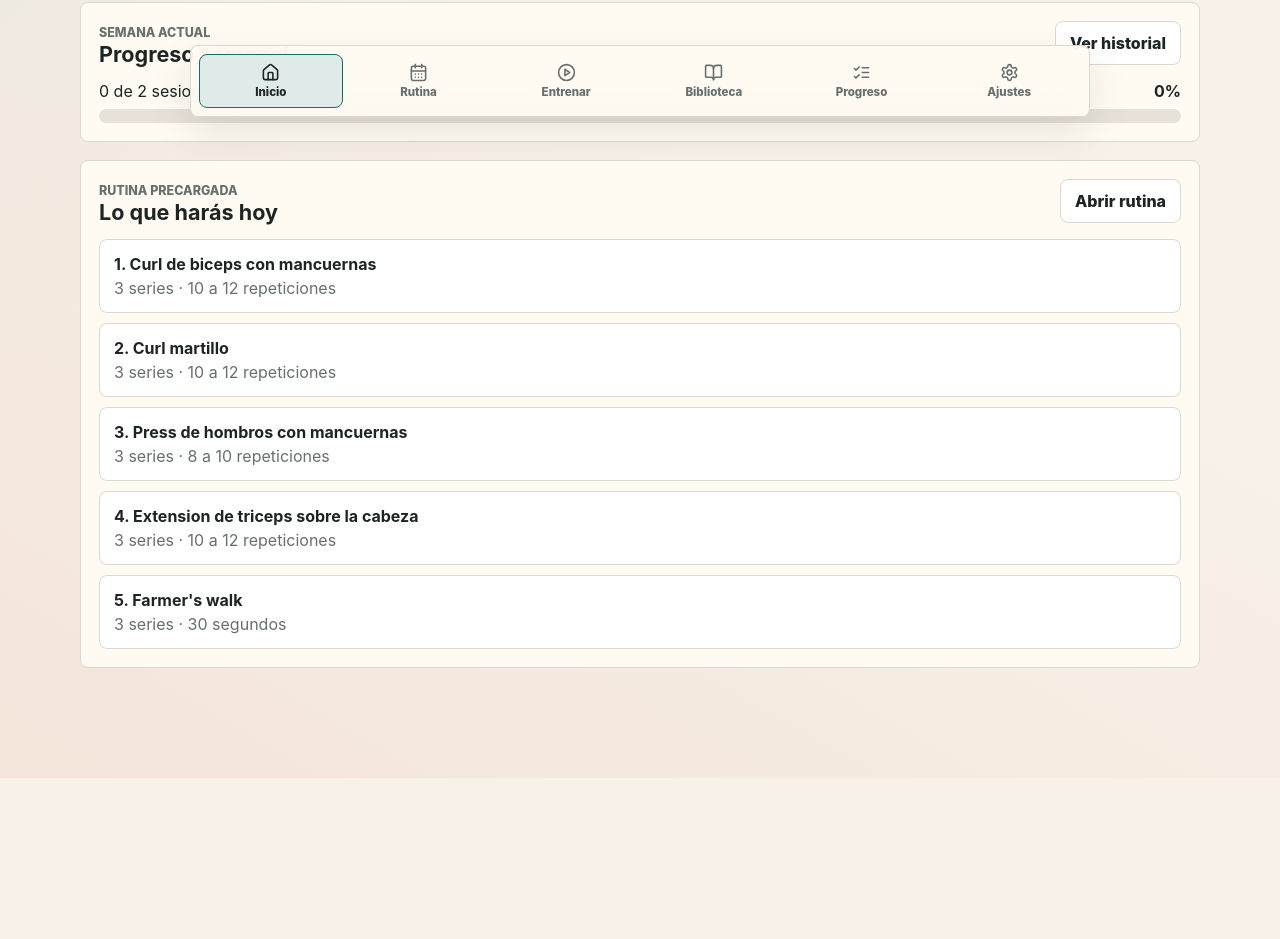
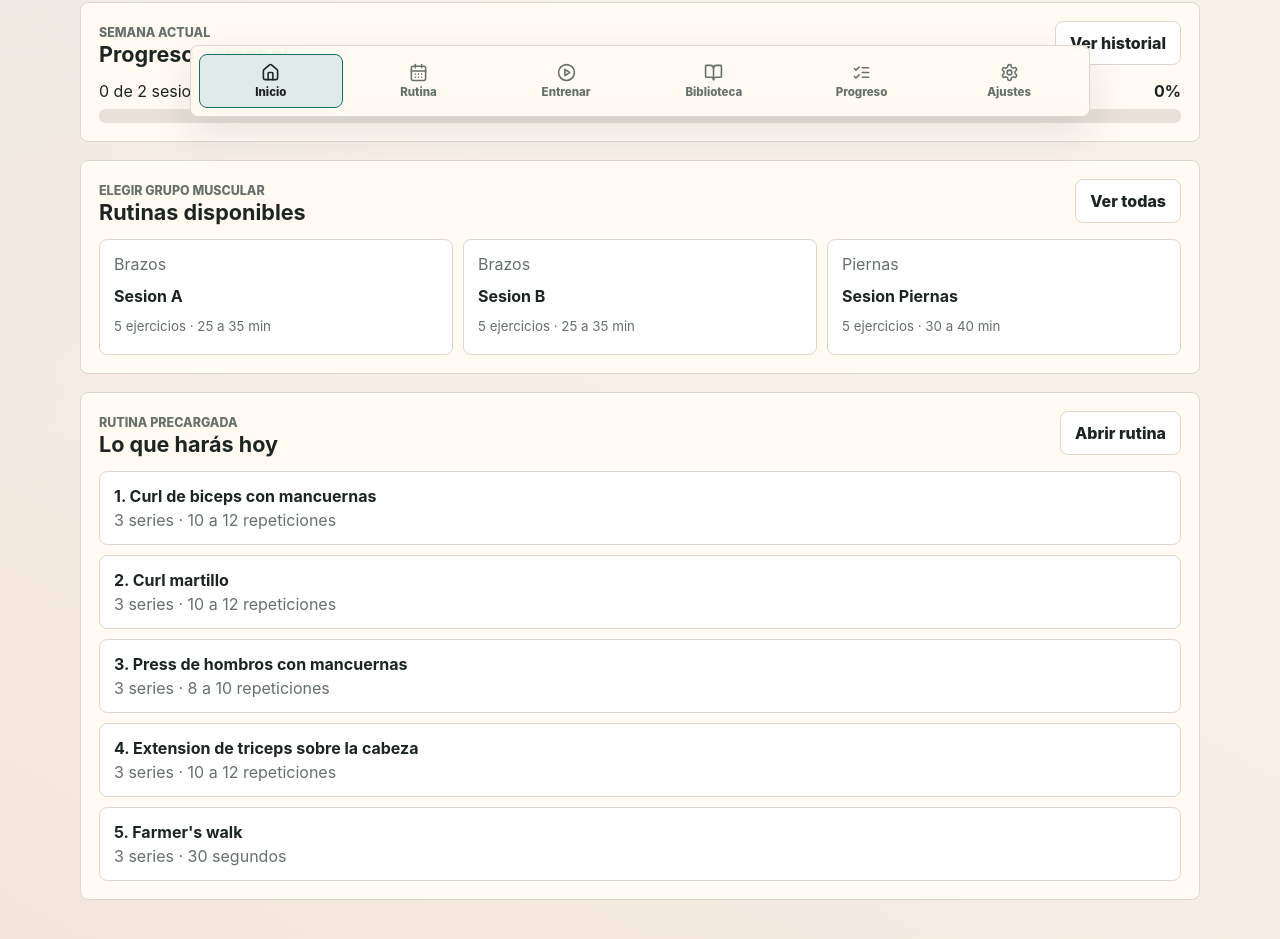
Before and after one commit to NetRN86/App-Ejercicio, a React (Vite) app: page / in a window 1280 px wide. Shown: the part 665-1604 px from the top of the page. Before the commit the page ends 1443 px from the top, so only its background shows below. Built offline with nearby package versions, Linux system fonts and the light colour scheme.

Commit message:
agrega rutina inicial de piernas

```diff
--- a/src/App.tsx
+++ b/src/App.tsx
@@ -8,7 +8,7 @@ import { RoutinePage } from './pages/RoutinePage';
 import { SettingsPage } from './pages/SettingsPage';
 import { WorkoutPage } from './pages/WorkoutPage';
 import { getSettings, getWorkoutLogs, resetAllProgress, saveSettings, saveWorkoutLog } from './services/storage';
-import type { UserSettings, WorkoutLog } from './types';
+import type { SessionId, UserSettings, WorkoutLog } from './types';
 
 type Page = 'inicio' | 'rutina' | 'entrenamiento' | 'biblioteca' | 'progreso' | 'configuracion';
 
@@ -23,7 +23,7 @@ const navItems: Array<{ id: Page; label: string; icon: LucideIcon }> = [
 
 export function App() {
   const [page, setPage] = useState<Page>('inicio');
-  const [activeSession, setActiveSession] = useState<'A' | 'B'>('A');
+  const [activeSession, setActiveSession] = useState<SessionId>('A');
   const [logs, setLogs] = useState<WorkoutLog[]>(() => getWorkoutLogs());
   const [settings, setSettings] = useState<UserSettings>(() => getSettings());
 
@@ -33,7 +33,7 @@ export function App() {
     saveSettings(settings);
   }, [settings]);
 
-  function startWorkout(sessionId: 'A' | 'B') {
+  function startWorkout(sessionId: SessionId) {
     setActiveSession(sessionId);
     setPage('entrenamiento');
   }
--- a/src/components/ExerciseAnimation.tsx
+++ b/src/components/ExerciseAnimation.tsx
@@ -18,6 +18,11 @@ const movementCopy: Record<AnimationType, string> = {
   'lateral-raise': 'Eleva los brazos hacia los lados hasta altura de hombros sin impulso.',
   'triceps-kickback': 'Con el codo fijo, extiende el antebrazo hacia atras.',
   'isometric-hold': 'Sostén las mancuernas con postura alta y respiración constante.',
+  'goblet-squat': 'Baja la cadera como si te sentaras y sube empujando el piso con los talones.',
+  'romanian-deadlift': 'Lleva la cadera hacia atras con espalda larga y vuelve apretando gluteos.',
+  'reverse-lunge': 'Da un paso atras, baja con control y regresa empujando con la pierna delantera.',
+  'calf-raise': 'Sube los talones lentamente, pausa arriba y baja sin rebotar.',
+  'glute-bridge': 'Eleva la cadera apretando gluteos y baja con control.',
 };
 
 export function ExerciseAnimation({ type, label }: Props) {
--- a/src/data/exercises.ts
+++ b/src/data/exercises.ts
@@ -192,6 +192,101 @@ export const exercises: Exercise[] = [
     easierVariation: 'Haz rondas de 15 segundos.',
     harderVariation: 'Agrega 5 segundos por ronda.',
   },
+  {
+    id: 'goblet-squat',
+    name: 'Sentadilla goblet con mancuerna',
+    category: 'Piernas',
+    equipment: 'Una mancuerna de 5 kg',
+    difficulty: 'Principiante',
+    sets: 3,
+    reps: '10 a 12 repeticiones',
+    restSeconds: 90,
+    musclesWorked: ['Cuadriceps', 'Gluteos', 'Core'],
+    animationType: 'goblet-squat',
+    instructions: ['Sujeta una mancuerna frente al pecho.', 'Coloca los pies al ancho de hombros.', 'Baja como si te sentaras en una silla.', 'Sube empujando el piso con ambos pies.'],
+    techniqueTips: ['Rodillas siguen la direccion de los pies.', 'Pecho alto.', 'Talones apoyados durante todo el movimiento.'],
+    commonMistakes: ['Meter las rodillas hacia adentro.', 'Levantar los talones.', 'Redondear la espalda.'],
+    breathing: 'Inhala al bajar y exhala al subir.',
+    safetyNotes: ['Detente si aparece dolor agudo en rodilla o cadera.', 'Usa un rango comodo y controlado.'],
+    easierVariation: 'Haz sentadilla a una silla sin peso.',
+    harderVariation: 'Agrega pausa de dos segundos abajo.',
+  },
+  {
+    id: 'romanian-deadlift',
+    name: 'Peso muerto rumano con mancuernas',
+    category: 'Piernas',
+    equipment: 'Dos mancuernas de 5 kg',
+    difficulty: 'Principiante',
+    sets: 3,
+    reps: '10 a 12 repeticiones',
+    restSeconds: 90,
+    musclesWorked: ['Isquiotibiales', 'Gluteos', 'Espalda baja estabilizadora'],
+    animationType: 'romanian-deadlift',
+    instructions: ['Sujeta las mancuernas frente a los muslos.', 'Flexiona ligeramente las rodillas.', 'Lleva la cadera hacia atras manteniendo espalda larga.', 'Sube apretando gluteos sin arquear la espalda.'],
+    techniqueTips: ['Las mancuernas bajan cerca de las piernas.', 'Siente estiramiento en la parte posterior del muslo.', 'Cuello alineado con la espalda.'],
+    commonMistakes: ['Doblar demasiado las rodillas.', 'Redondear la espalda.', 'Alejar las mancuernas del cuerpo.'],
+    breathing: 'Inhala al bajar y exhala al volver arriba.',
+    safetyNotes: ['No busques tocar el suelo si pierdes postura.', 'Mantén el abdomen firme.'],
+    easierVariation: 'Haz el movimiento con manos en la cadera y sin peso.',
+    harderVariation: 'Baja en cuatro segundos.',
+  },
+  {
+    id: 'reverse-lunge',
+    name: 'Zancada reversa con mancuernas',
+    category: 'Piernas',
+    equipment: 'Dos mancuernas de 5 kg',
+    difficulty: 'Principiante',
+    sets: 3,
+    reps: '8 a 10 repeticiones por pierna',
+    restSeconds: 90,
+    musclesWorked: ['Cuadriceps', 'Gluteos', 'Isquiotibiales'],
+    animationType: 'reverse-lunge',
+    instructions: ['Ponte de pie con una mancuerna en cada mano.', 'Da un paso hacia atras con control.', 'Baja hasta un rango comodo.', 'Empuja con la pierna delantera para volver al inicio.'],
+    techniqueTips: ['Mantén el torso alto.', 'La rodilla delantera apunta al frente.', 'Alterna piernas con calma.'],
+    commonMistakes: ['Dar un paso demasiado corto.', 'Golpear la rodilla trasera.', 'Inclinarse hacia adelante.'],
+    breathing: 'Inhala al bajar y exhala al subir.',
+    safetyNotes: ['Hazlo sin peso si pierdes equilibrio.', 'Usa una pared cercana como apoyo si lo necesitas.'],
+    easierVariation: 'Zancada reversa sin mancuernas.',
+    harderVariation: 'Agrega pausa de un segundo abajo.',
+  },
+  {
+    id: 'calf-raise',
+    name: 'Elevacion de talones con mancuernas',
+    category: 'Piernas',
+    equipment: 'Dos mancuernas de 5 kg',
+    difficulty: 'Principiante',
+    sets: 3,
+    reps: '12 a 15 repeticiones',
+    restSeconds: 60,
+    musclesWorked: ['Pantorrillas', 'Tobillos estabilizadores'],
+    animationType: 'calf-raise',
+    instructions: ['Sujeta una mancuerna en cada mano.', 'Ponte de pie con postura alta.', 'Sube los talones lentamente.', 'Baja hasta apoyar todo el pie sin rebotar.'],
+    techniqueTips: ['Pausa arriba un segundo.', 'Movimiento vertical.', 'Mantén el peso repartido entre ambos pies.'],
+    commonMistakes: ['Rebotar rapido.', 'Inclinar el cuerpo.', 'Abrir los tobillos hacia afuera.'],
+    breathing: 'Exhala al subir e inhala al bajar.',
+    safetyNotes: ['Hazlo cerca de una pared si necesitas equilibrio.'],
+    easierVariation: 'Hazlo sin mancuernas.',
+    harderVariation: 'Baja en tres segundos.',
+  },
+  {
+    id: 'glute-bridge',
+    name: 'Puente de gluteos con mancuerna',
+    category: 'Gluteos',
+    equipment: 'Una mancuerna de 5 kg',
+    difficulty: 'Principiante',
+    sets: 3,
+    reps: '12 a 15 repeticiones',
+    restSeconds: 75,
+    musclesWorked: ['Gluteos', 'Isquiotibiales', 'Core'],
+    animationType: 'glute-bridge',
+    instructions: ['Acuestate boca arriba con rodillas flexionadas.', 'Coloca una mancuerna sobre la cadera y sujetala con ambas manos.', 'Eleva la cadera apretando gluteos.', 'Baja con control sin perder tension.'],
+    techniqueTips: ['Costillas abajo.', 'No arquees la espalda al subir.', 'Empuja desde los talones.'],
+    commonMistakes: ['Subir usando la espalda baja.', 'Separar demasiado los pies.', 'Dejar caer la cadera.'],
+    breathing: 'Exhala al elevar e inhala al bajar.',
+    safetyNotes: ['Coloca una toalla bajo la mancuerna si molesta la cadera.'],
+    easierVariation: 'Hazlo sin peso.',
+    harderVariation: 'Pausa dos segundos arriba.',
+  },
 ];
 
 export const getExerciseById = (id: string) => exercises.find((exercise) => exercise.id === id);
--- a/src/data/workouts.ts
+++ b/src/data/workouts.ts
@@ -14,6 +14,7 @@ export const workoutSessions: WorkoutSession[] = [
     name: 'Sesion A',
     dayLabel: 'Martes',
     estimatedMinutes: '25 a 35 min',
+    group: 'Brazos',
     exerciseIds: ['biceps-curl', 'hammer-curl', 'shoulder-press', 'overhead-triceps', 'farmers-walk'],
   },
   {
@@ -21,6 +22,15 @@ export const workoutSessions: WorkoutSession[] = [
     name: 'Sesion B',
     dayLabel: 'Viernes',
     estimatedMinutes: '25 a 35 min',
+    group: 'Brazos',
     exerciseIds: ['alternating-curl', 'reverse-curl', 'lateral-raise', 'triceps-kickback', 'isometric-hold'],
   },
+  {
+    id: 'C',
+    name: 'Sesion Piernas',
+    dayLabel: 'Sabado',
+    estimatedMinutes: '30 a 40 min',
+    group: 'Piernas',
+    exerciseIds: ['goblet-squat', 'romanian-deadlift', 'reverse-lunge', 'calf-raise', 'glute-bridge'],
+  },
 ];
--- a/src/pages/HomePage.tsx
+++ b/src/pages/HomePage.tsx
@@ -1,18 +1,19 @@
 import { Dumbbell, Play, Timer, Trophy } from 'lucide-react';
 import { exercises } from '../data/exercises';
 import { workoutSessions } from '../data/workouts';
-import type { WorkoutLog } from '../types';
+import type { SessionId, WorkoutLog } from '../types';
 import { ProgressBar } from '../components/ProgressBar';
 import { SafetyNotice } from '../components/SafetyNotice';
 
 interface Props {
   logs: WorkoutLog[];
-  onStart: (sessionId: 'A' | 'B') => void;
+  onStart: (sessionId: SessionId) => void;
   onNavigate: (page: string) => void;
 }
 
 export function HomePage({ logs, onStart, onNavigate }: Props) {
-  const nextSession = logs[0]?.sessionId === 'A' ? workoutSessions[1] : workoutSessions[0];
+  const armsSessions = workoutSessions.filter((session) => session.group === 'Brazos');
+  const nextSession = logs[0]?.sessionId === 'A' ? armsSessions[1] : armsSessions[0];
   const completedThisWeek = logs.filter((log) => Date.now() - new Date(log.date).getTime() < 7 * 86400000).length;
   const exerciseCount = nextSession.exerciseIds.length;
   const last = logs[0];
@@ -51,6 +52,25 @@ export function HomePage({ logs, onStart, onNavigate }: Props) {
       <section className="content-band">
         <div className="section-heading">
           <div>
+            <span className="eyebrow">Elegir grupo muscular</span>
+            <h2>Rutinas disponibles</h2>
+          </div>
+          <button type="button" className="ghost-button" onClick={() => onNavigate('rutina')}>Ver todas</button>
+        </div>
+        <div className="routine-choice-grid">
+          {workoutSessions.map((session) => (
+            <button key={session.id} type="button" className="routine-choice" onClick={() => onStart(session.id)}>
+              <span>{session.group}</span>
+              <strong>{session.name}</strong>
+              <small>{session.exerciseIds.length} ejercicios · {session.estimatedMinutes}</small>
+            </button>
+          ))}
+        </div>
+      </section>
+
+      <section className="content-band">
+        <div className="section-heading">
+          <div>
             <span className="eyebrow">Rutina precargada</span>
             <h2>Lo que harás hoy</h2>
           </div>
--- a/src/pages/LibraryPage.tsx
+++ b/src/pages/LibraryPage.tsx
@@ -2,12 +2,13 @@ import { useMemo, useState } from 'react';
 import { ExerciseCard } from '../components/ExerciseCard';
 import { exercises } from '../data/exercises';
 
-const filters = ['Todos', 'Biceps', 'Triceps', 'Hombros', 'Antebrazos', 'Una mancuerna', 'Dos mancuernas'];
+const filters = ['Todos', 'Biceps', 'Triceps', 'Hombros', 'Antebrazos', 'Piernas', 'Gluteos', 'Peso corporal', 'Una mancuerna', 'Dos mancuernas'];
 
 export function LibraryPage() {
   const [filter, setFilter] = useState('Todos');
   const filtered = useMemo(() => exercises.filter((exercise) => {
     if (filter === 'Todos') return true;
+    if (filter === 'Peso corporal') return exercise.equipment === 'Peso corporal';
     if (filter === 'Una mancuerna') return exercise.equipment.startsWith('Una');
     if (filter === 'Dos mancuernas') return exercise.equipment.startsWith('Dos');
     return exercise.category === filter;
--- a/src/pages/WorkoutPage.tsx
+++ b/src/pages/WorkoutPage.tsx
@@ -6,11 +6,11 @@ import { RestTimer } from '../components/RestTimer';
 import { warmupSteps, workoutSessions } from '../data/workouts';
 import { exercises } from '../data/exercises';
 import { clearActiveWorkout, saveActiveWorkout } from '../services/storage';
-import type { ActiveWorkoutState, CompletedSet, UserSettings, WorkoutLog } from '../types';
+import type { ActiveWorkoutState, CompletedSet, SessionId, UserSettings, WorkoutLog } from '../types';
 import { getRestWithAdjustment } from '../utils/timer';
 
 interface Props {
-  sessionId: 'A' | 'B';
+  sessionId: SessionId;
   settings: UserSettings;
   onFinish: (log: WorkoutLog) => void;
   onExit: () => void;
--- a/src/styles.css
+++ b/src/styles.css
@@ -432,6 +432,31 @@ p {
 .motion-farmers-walk .leg,
 .motion-farmers-walk .dumbbell { animation: walk-bob 1s ease-in-out infinite alternate; }
 .motion-isometric-hold .dumbbell { animation-name: hold-pulse; }
+.motion-goblet-squat .body,
+.motion-goblet-squat .body-line,
+.motion-goblet-squat .upper-arm,
+.motion-goblet-squat .forearm,
+.motion-goblet-squat .dumbbell { animation-name: squat-drop; }
+.motion-goblet-squat .leg { animation: squat-knees 1.8s ease-in-out infinite alternate; transform-origin: 130px 126px; }
+.motion-romanian-deadlift .body-line,
+.motion-romanian-deadlift .body,
+.motion-romanian-deadlift .arm,
+.motion-romanian-deadlift .dumbbell { animation-name: hinge-forward; transform-origin: 130px 126px; }
+.motion-reverse-lunge .leg { animation: lunge-step 1.8s ease-in-out infinite alternate; transform-origin: 130px 126px; }
+.motion-reverse-lunge .body,
+.motion-reverse-lunge .body-line,
+.motion-reverse-lunge .arm,
+.motion-reverse-lunge .dumbbell { animation-name: lunge-drop; }
+.motion-calf-raise .body,
+.motion-calf-raise .body-line,
+.motion-calf-raise .arm,
+.motion-calf-raise .leg,
+.motion-calf-raise .dumbbell { animation-name: calf-rise; }
+.motion-glute-bridge .body,
+.motion-glute-bridge .body-line,
+.motion-glute-bridge .arm,
+.motion-glute-bridge .leg,
+.motion-glute-bridge .dumbbell { animation-name: bridge-lift; }
 
 @keyframes curl-left { to { transform: rotate(-58deg); } }
 @keyframes curl-right { to { transform: rotate(58deg); } }
@@ -446,6 +471,38 @@ p {
 @keyframes kickback-weight { to { transform: translate(34px, -26px); } }
 @keyframes walk-bob { to { transform: translateY(-5px); } }
 @keyframes hold-pulse { to { opacity: 0.72; } }
+@keyframes squat-drop { to { transform: translateY(24px); } }
+@keyframes squat-knees { to { transform: scaleX(1.18) translateY(12px); } }
+@keyframes hinge-forward { to { transform: rotate(18deg) translateY(12px); } }
+@keyframes lunge-step { to { transform: translateX(12px) rotate(-10deg); } }
+@keyframes lunge-drop { to { transform: translateY(18px); } }
+@keyframes calf-rise { to { transform: translateY(-13px); } }
+@keyframes bridge-lift { to { transform: translateY(-18px) rotate(-4deg); } }
+
+.routine-choice-grid {
+  display: grid;
+  grid-template-columns: repeat(auto-fit, minmax(180px, 1fr));
+  gap: 10px;
+  margin-top: 14px;
+}
+
+.routine-choice {
+  min-height: 116px;
+  padding: 14px;
+  border: 1px solid var(--line);
+  border-radius: 8px;
+  background: var(--surface-strong);
+  color: var(--text);
+  display: grid;
+  gap: 6px;
+  justify-items: start;
+  text-align: left;
+}
+
+.routine-choice span,
+.routine-choice small {
+  color: var(--muted);
+}
 
 .animation-controls,
 .timer-actions,
```
Also changed, not shown: src/pages/RoutinePage.tsx (+5 -4 lines), src/types/index.ts (+14 -6 lines), 1 other file (tests, documents, lock files or other folders).
